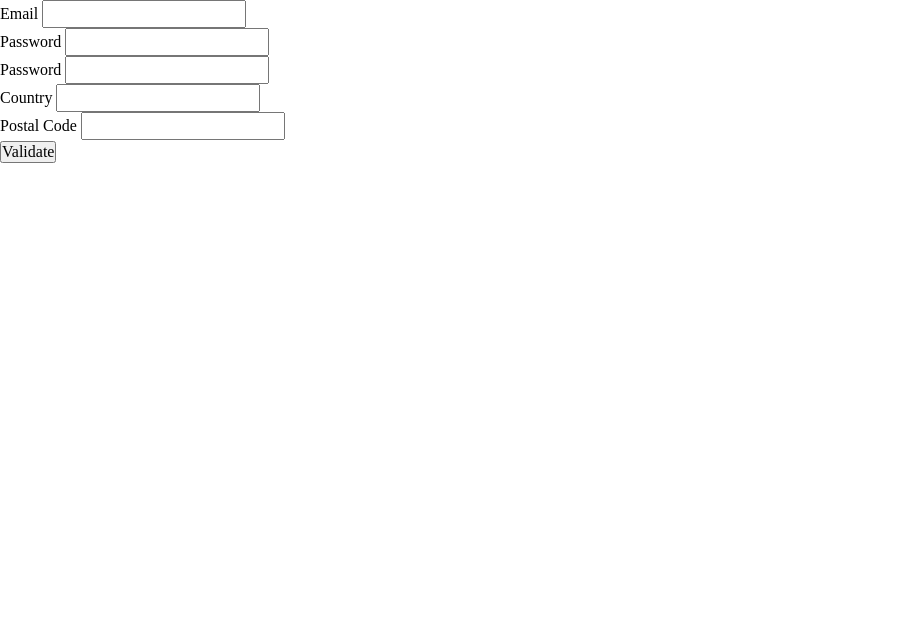
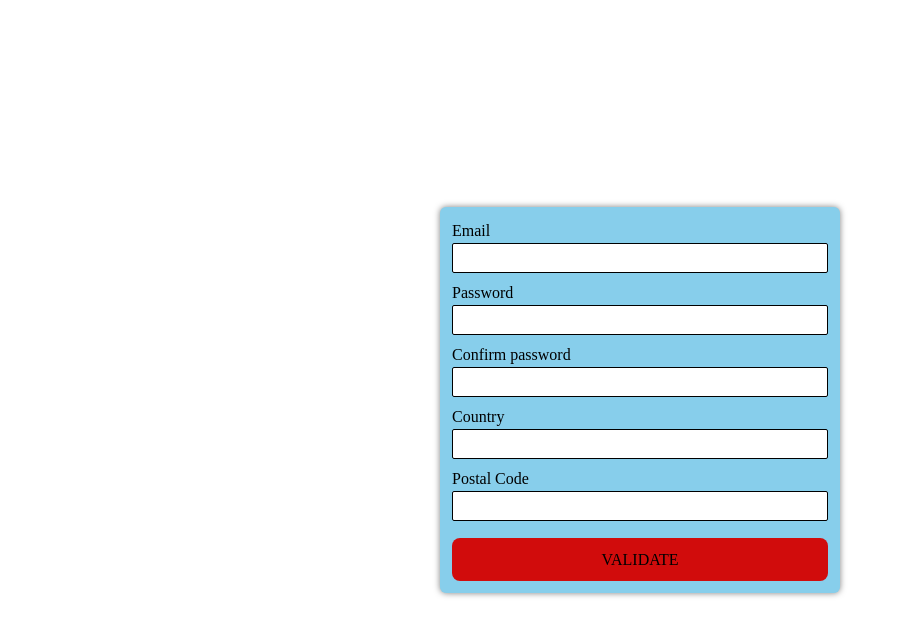
Before and after one commit to muktarkabir/form-validation, a plain HTML site: page index.html in a window 1280 px wide. Shown: the whole page, without its empty margins (0-907 px from the left). Drawn offline with Linux system fonts and the light colour scheme.

Commit message:
Style form.

```diff
--- a/index.html
+++ b/index.html
@@ -17,7 +17,7 @@
         <input type="password" name="password" id="password" />
       </div>
       <div class="password">
-        <label for="confirm-password">Password</label>
+        <label for="confirm-password">Confirm password</label>
         <input
           type="confirm-password"
           name="confirm-password"
--- a/styles.css
+++ b/styles.css
@@ -67,3 +67,41 @@ h6 {
 #__next {
   isolation: isolate;
 }
+
+body {
+  height: 100dvh;
+  display: flex;
+  justify-content: center;
+  align-items: center;
+  background-image: var(--bgc);
+}
+
+form {
+  box-shadow: 0px 0px 6px rgb(0, 0, 0, 0.5);
+  border-radius: 6px;
+  background-color: skyblue;
+  padding: 12px;
+  width: min(100%, 400px);
+  div {
+    display: flex;
+    flex-direction: column;
+    margin-bottom: 8px;
+    input {
+      border: 1px solid black;
+      border-radius: 2px;
+      height: 30px;
+      padding: 4px;
+    }
+  }
+
+  input[type="submit"]{
+    /* all: unset; */
+    width: 100%;
+    margin-top: .6rem;
+    padding: .6rem;
+    text-transform: uppercase;
+    border-radius: 8px;
+    border: none;
+    background-color: #d10c0c;
+  }
+}
```
